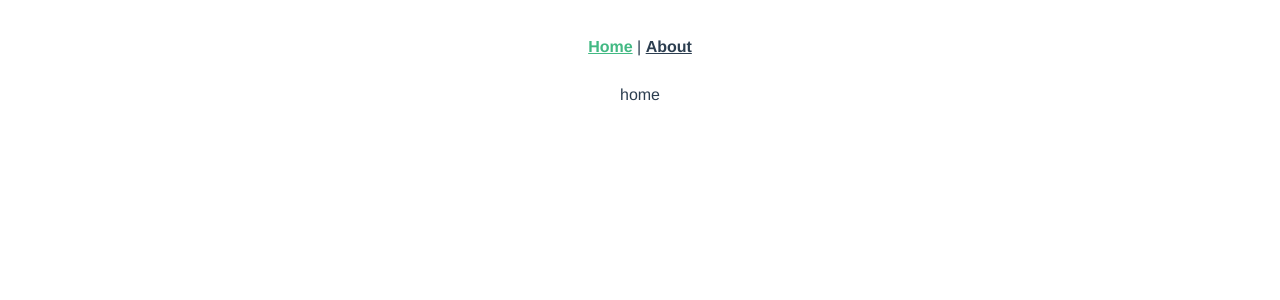
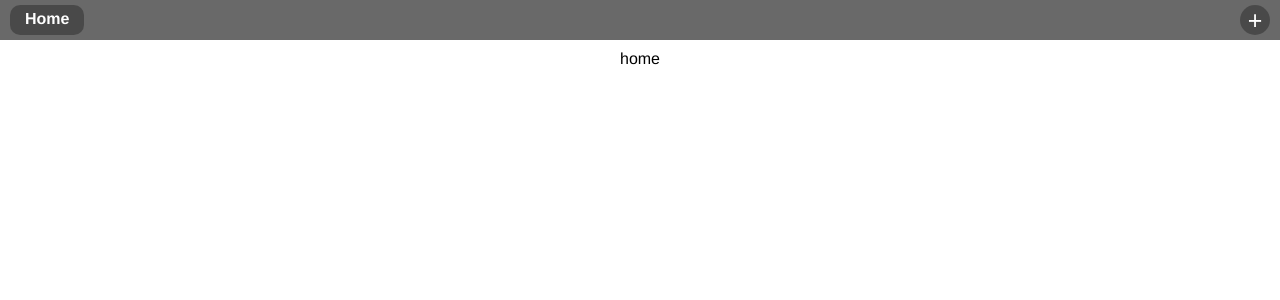
Before and after one commit to houska102/Skilld, a Vue app: page / in a window 1280 px wide. Shown: the top 300 px of the page. Built offline with nearby package versions, Linux system fonts and the light colour scheme.

Commit message:
redesigned the toolbar

```diff
--- a/src/App.vue
+++ b/src/App.vue
@@ -1,31 +1,84 @@
 <template>
   <div id="app">
     <div id="nav">
-      <router-link to="/">Home</router-link> |
-      <router-link to="/about">About</router-link>
+      <div class="nav-item" id="menu">
+        <router-link to="/">Home</router-link>
+      </div>
+      <div class="nav-item" id="actions">
+        <button>+</button>
+      </div>
     </div>
-    <router-view/>
+    <div id="content">
+      <router-view/>
+    </div>
   </div>
 </template>
 
 <style>
+body{
+  padding: 0;
+  margin: 0;
+}
 #app {
   font-family: 'Avenir', Helvetica, Arial, sans-serif;
   -webkit-font-smoothing: antialiased;
   -moz-osx-font-smoothing: grayscale;
   text-align: center;
-  color: #2c3e50;
 }
 #nav {
-  padding: 30px;
+  position: fixed;
+  top:0;
+  left:0;
+  width:100vw;
+  height:40px;
+  background:#696969;
+  display:flex;
+  flex-direction: row;
+  flex-wrap:nowrap;
+  justify-content:space-between;
+}
+#nav div a {
+  box-sizing: border-box;
+  background:rgba(0,0,0,0.3);
+  border-radius: 10px;
+  height:30px;
+  padding:5px 15px;
+  font-weight: bold;
+  color: white;
+  text-decoration: none;
+}
+#nav div a:hover {
+  background:rgba(255,255,255,0.3);
 }
 
-#nav a {
-  font-weight: bold;
-  color: #2c3e50;
+#nav #menu{
+  align-items: center;
+  padding-left: 10px
 }
 
-#nav a.router-link-exact-active {
-  color: #42b983;
+#nav #actions{
+  align-items: center;
+  padding-right: 10px
+}
+
+#nav #actions button{
+  width:30px;
+  height:30px;
+  border-radius:15px;
+  background:rgba(0,0,0,0.3);
+  border:none;
+  color:white;
+  font-size: 25px;
+}
+#nav #actions button:hover{
+  background:rgba(255,255,255,0.3)
+}
+
+#content {
+  padding-top:50px;
+}
+
+.nav-item {
+  display:flex;
 }
 </style>
```
